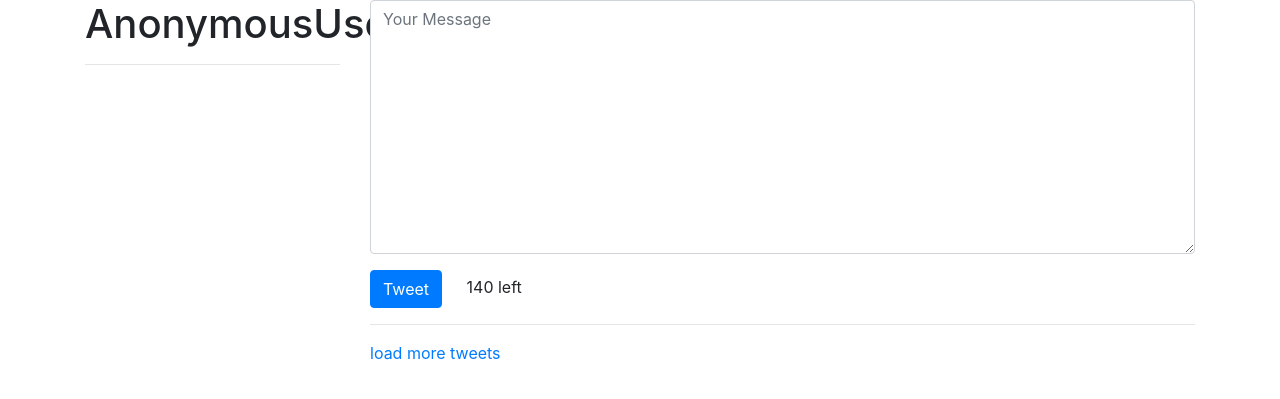
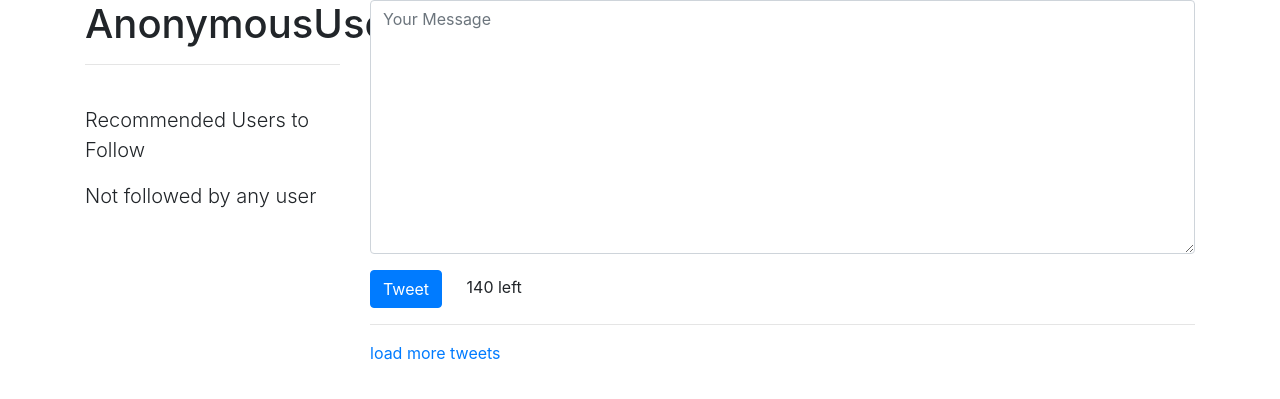
Before and after one commit to aindriu80/TweetMeDjango, a Django app: page / in a window 1280 px wide. Shown: the part 56-455 px from the top of the page. Run offline with Django 3.2, Linux system fonts and the light colour scheme; data that the repository does not hold is empty; some libraries are stand-ins or nearby versions.

Commit message:
Custom Template Tag

```diff
--- /dev/null
+++ b/src/accounts/templates/accounts/snippets/recommend.html
@@ -0,0 +1,5 @@
+{% for profile in recommended %}
+<a href='/{{ profile.user.username }}'>{{ profile.user.username }}</a></br>
+{% empty %}
+<p class='lead'>Not followed by any user</p>
+{% endfor %}
--- /dev/null
+++ b/src/accounts/templatetags/recommended.py
@@ -0,0 +1,14 @@
+from django import template
+from django.contrib.auth import get_user_model
+
+from accounts.models import UserProfile
+
+register = template.Library()
+
+User = get_user_model()
+
+@register.inclusion_tag("accounts/snippets/recommend.html")
+def recommended(user):
+    if isinstance(user, User):
+        qs = UserProfile.objects.recommended(user)
+        return {"recommended": qs}
--- a/src/tweets/templates/tweets/tweet_list.html
+++ b/src/tweets/templates/tweets/tweet_list.html
@@ -1,4 +1,5 @@
 {% extends "base.html" %}
+{% load recommended %}
 <style>
 #tweet-container {
 
@@ -22,7 +23,9 @@ $(document).ready(function(){
     <div class='col-sm-3 col-xs-12' >
     <h1>{{ request.user }}</h1>
     <hr/>
-     <br/>
+    <br/>
+    <p class='lead'>Recommended Users to Follow</p>
+        {% recommended request.user %}
 
     </div>
     <div class="col-sm-9">
```
Also changed, not shown: src/accounts/templates/accounts/user_detail.html (+3 -11 lines), src/accounts/templatetags/__init__.py (added).
